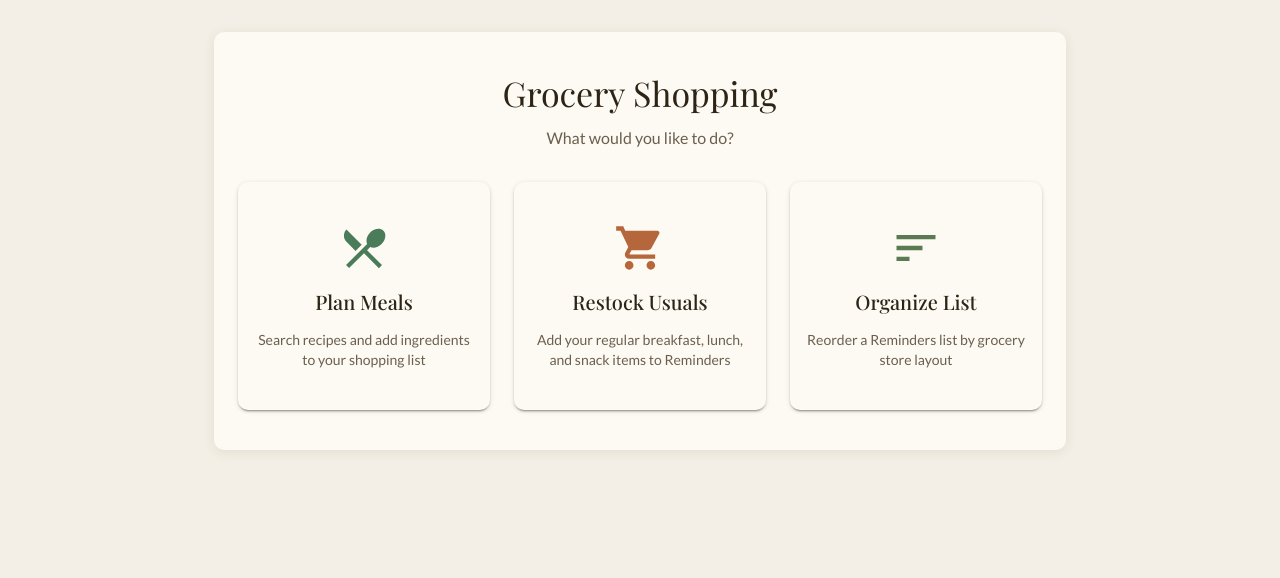
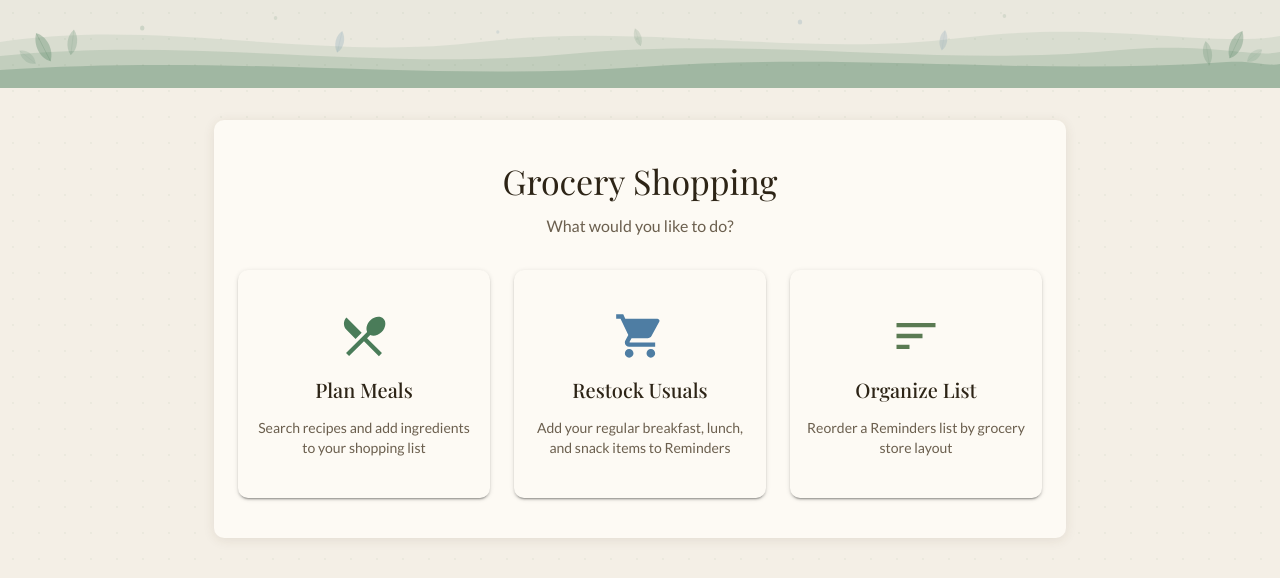
Before and after one commit to bmhopkinson/grocery_shopping, a React (Vite) app in the folder frontend/: page / in a window 1280 px wide. Shown: the top 578 px of the page. Built offline with nearby package versions, Linux system fonts and the light colour scheme.

Commit message:
botantical banner

```diff
--- a/frontend/src/App.jsx
+++ b/frontend/src/App.jsx
@@ -9,6 +9,7 @@ import HomeScreen from './components/HomeScreen'
 import UsualsList from './components/UsualsList'
 import ReorderReminders from './components/ReorderReminders'
 import PageShell from './components/PageShell'
+import BotanicalBanner from './components/BotanicalBanner'
 import { useMealPlanSession } from './hooks/useMealPlanSession'
 import { useState } from 'react'
 
@@ -20,6 +21,15 @@ const STAGE_TO_STEP = {
   ingredient_review: 2,
   reminders_prompt: 3,
   complete: 4,
+}
+
+function AppLayout({ children }) {
+  return (
+    <Box sx={{ minHeight: '100vh', display: 'flex', flexDirection: 'column' }}>
+      <BotanicalBanner />
+      {children}
+    </Box>
+  )
 }
 
 export default function App() {
@@ -34,33 +44,40 @@ export default function App() {
 
   if (mode === 'home') {
     return (
+      <AppLayout>
         <Container maxWidth="md" sx={{ py: 4 }}>
           <Paper elevation={3} sx={{ p: 3 }}>
             <HomeScreen onSelect={setMode} />
           </Paper>
         </Container>
+      </AppLayout>
     )
   }
 
   if (mode === 'usuals') {
     return (
+      <AppLayout>
         <PageShell onBack={goHome} header={<Typography variant="h6">Restock Usuals</Typography>}>
           <UsualsList />
         </PageShell>
+      </AppLayout>
     )
   }
 
   if (mode === 'reorder') {
     return (
+      <AppLayout>
         <PageShell onBack={goHome} header={<Typography variant="h6">Organize List</Typography>}>
           <ReorderReminders />
         </PageShell>
+      </AppLayout>
     )
   }
 
   const activeStep = STAGE_TO_STEP[stage] ?? 0
 
   return (
+    <AppLayout>
       <PageShell
         onBack={goHome}
         header={
@@ -93,5 +110,6 @@ export default function App() {
           <CompletionScreen data={completionData} onReset={reset} />
         )}
       </PageShell>
+    </AppLayout>
   )
 }
--- /dev/null
+++ b/frontend/src/components/BotanicalBanner.jsx
@@ -0,0 +1,67 @@
+import { Box } from '@mui/material'
+
+function Leaf({ x, y, size = 1, angle = 0, color = '#4a7c59', opacity = 0.35 }) {
+  const s = size
+  return (
+    <g transform={`translate(${x}, ${y}) rotate(${angle})`}>
+      <path
+        d={`M 0,${4 * s} C ${-10 * s},${-5 * s} ${-9 * s},${-22 * s} 0,${-30 * s} C ${9 * s},${-22 * s} ${10 * s},${-5 * s} 0,${4 * s} Z`}
+        fill={color}
+        opacity={opacity}
+      />
+      <line x1="0" y1={4 * s} x2="0" y2={-30 * s} stroke={color} strokeWidth={0.8 * s} opacity={opacity * 0.7} />
+    </g>
+  )
+}
+
+export default function BotanicalBanner() {
+  return (
+    <Box sx={{ width: '100%', overflow: 'hidden', lineHeight: 0, flexShrink: 0 }}>
+      <svg
+        viewBox="0 0 1440 88"
+        xmlns="http://www.w3.org/2000/svg"
+        preserveAspectRatio="none"
+        style={{ width: '100%', height: '88px', display: 'block' }}
+      >
+        {/* Subtle background tint */}
+        <rect width="1440" height="88" fill="#4a7c59" opacity="0.06" />
+
+        {/* Wave layers, back to front */}
+        <path
+          d="M0,42 C180,18 360,62 540,42 C720,22 900,58 1080,38 C1240,20 1360,48 1440,36 L1440,88 L0,88 Z"
+          fill="#4a7c59" opacity="0.10"
+        />
+        <path
+          d="M0,56 C220,36 420,72 640,54 C860,36 1060,68 1260,50 C1360,42 1410,58 1440,52 L1440,88 L0,88 Z"
+          fill="#4a7c59" opacity="0.16"
+        />
+        <path
+          d="M0,70 C260,54 480,82 720,67 C960,52 1160,76 1380,62 C1410,60 1428,67 1440,64 L1440,88 L0,88 Z"
+          fill="#4a7c59" opacity="0.28"
+        />
+
+        {/* Leaves — left cluster */}
+        <Leaf x={55}  y={58} size={0.95} angle={-30} opacity={0.32} />
+        <Leaf x={80}  y={52} size={0.75} angle={8}   opacity={0.22} />
+        <Leaf x={38}  y={62} size={0.65} angle={-55} opacity={0.18} color="#5c8a70" />
+
+        {/* Leaves — right cluster */}
+        <Leaf x={1385} y={55} size={0.90} angle={28}  opacity={0.30} />
+        <Leaf x={1360} y={62} size={0.70} angle={-10} opacity={0.20} />
+        <Leaf x={1405} y={60} size={0.60} angle={55}  opacity={0.16} color="#5c8a70" />
+
+        {/* Scattered leaves — mid */}
+        <Leaf x={380}  y={50} size={0.65} angle={15}  opacity={0.18} color="#4e7da3" />
+        <Leaf x={720}  y={44} size={0.55} angle={-20} opacity={0.15} />
+        <Leaf x={1060} y={48} size={0.60} angle={10}  opacity={0.16} color="#4e7da3" />
+
+        {/* Small accent dots */}
+        <circle cx="160"  cy="28" r="2.5" fill="#4a7c59" opacity="0.18" />
+        <circle cx="310"  cy="18" r="2"   fill="#4a7c59" opacity="0.13" />
+        <circle cx="900"  cy="22" r="2.5" fill="#4e7da3" opacity="0.17" />
+        <circle cx="1130" cy="16" r="2"   fill="#4a7c59" opacity="0.13" />
+        <circle cx="560"  cy="32" r="1.8" fill="#4e7da3" opacity="0.14" />
+      </svg>
+    </Box>
+  )
+}
--- a/frontend/src/main.jsx
+++ b/frontend/src/main.jsx
@@ -12,9 +12,9 @@ const theme = createTheme({
       contrastText: '#fff',
     },
     secondary: {
-      main: '#b5663a',
-      light: '#d4886a',
-      dark: '#8a4220',
+      main: '#4e7da3',
+      light: '#7aa3c4',
+      dark: '#2d5878',
       contrastText: '#fff',
     },
     background: {
@@ -76,6 +76,14 @@ const theme = createTheme({
         },
       },
     },
+    MuiCssBaseline: {
+      styleOverrides: {
+        body: {
+          backgroundImage: 'radial-gradient(circle, rgba(74, 124, 89, 0.055) 1px, transparent 1px)',
+          backgroundSize: '26px 26px',
+        },
+      },
+    },
     MuiLinearProgress: {
       styleOverrides: {
         root: {
```
Lines whose indentation alone changed are shown as unchanged.
